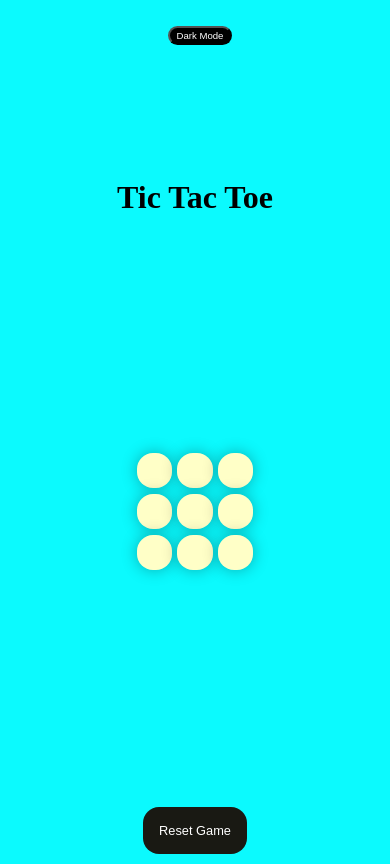
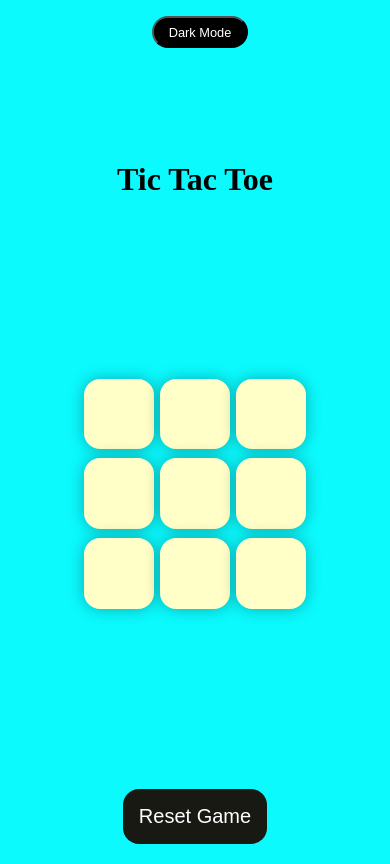
Before and after one commit to Harshit-1309/Tic-Tac-Toe, a plain HTML site: page index.html in a window 390 px wide. Drawn offline with Linux system fonts and the light colour scheme.

Commit message:
Fixed Media Queries

```diff
--- a/style.css
+++ b/style.css
@@ -139,82 +139,3 @@ body.dark {
   color: yellow;
   font-size: 5vmin;
 }
-
-/* Media Queries */
-
-@media screen and (max-width: 768px) {
-  .game {
-    height: 40vmin;
-    width: 40vmin;
-  }
-
-  .box {
-    height: 12vmin;
-    width: 12vmin;
-    font-size: 6vmin;
-  }
-
-  .reset-btn,
-  .new-btn {
-    font-size: 1rem;
-  }
-
-  .msg {
-    font-size: 3vmin;
-  }
-}
-
-@media screen and (max-width: 480px) {
-  .game {
-    height: 30vmin;
-    width: 30vmin;
-  }
-
-  .box {
-    height: 9vmin;
-    width: 9vmin;
-    font-size: 4vmin;
-  }
-
-  .reset-btn,
-  .new-btn {
-    font-size: 0.8rem;
-  }
-
-  .msg {
-    font-size: 2vmin;
-  }
-}
-
-/* For Body */
-@media screen and (max-width: 768px) {
-  body {
-    padding: 20px;
-  }
-}
-
-@media screen and (max-width: 480px) {
-  body {
-    padding: 10px;
-  }
-}
-/* Dark Mode Btn */
-@media screen and (max-width: 768px) {
-  .mode,
-  .switchModeDark,
-  .switchMode {
-    height: 1.5rem;
-    width: 5rem;
-    font-size: 0.7rem;
-  }
-}
-
-@media screen and (max-width: 480px) {
-  .mode,
-  .switchModeDark,
-  .switchMode {
-    height: 1.2rem;
-    width: 4rem;
-    font-size: 0.6rem;
-  }
-}
```
